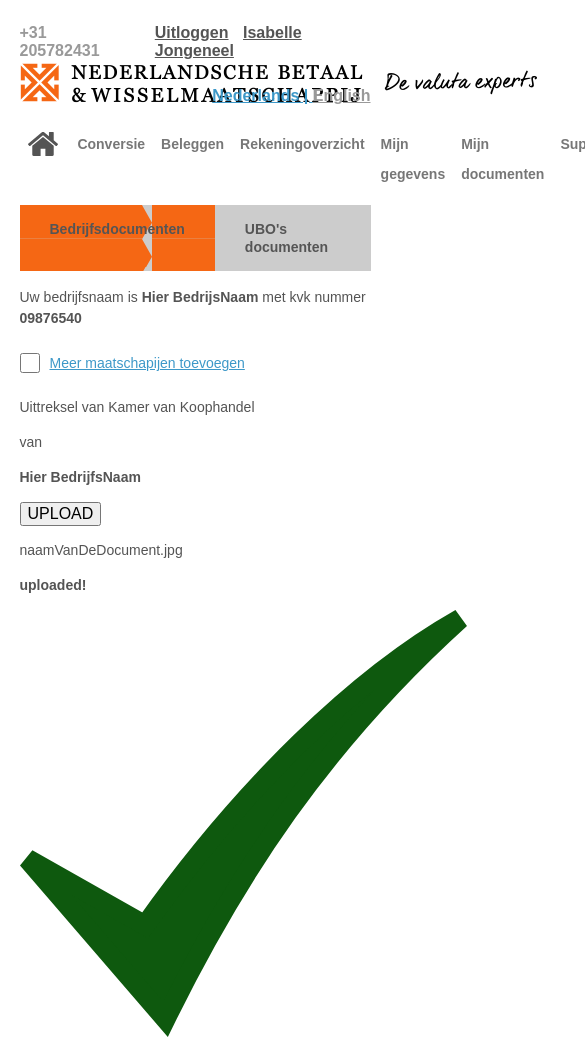
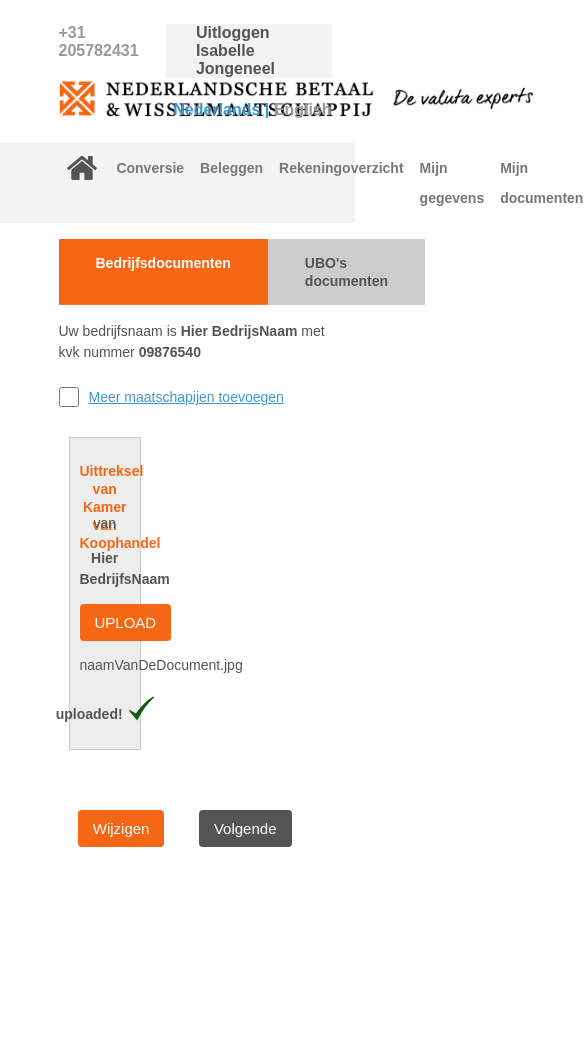
Before and after one commit to MaraAlexa/form-nbwm, a plain HTML site: page index.html in a window 390 px wide. Shown: the top 1044 px of the page, 585 px wide, since content can reach past the window. After the commit the page ends 887 px from the top, so only its background shows below. Drawn offline with Linux system fonts and the light colour scheme.

Commit message:
initial commit - unresponsive

```diff
--- a/css/styles.scss
+++ b/css/styles.scss
@@ -1,6 +1,8 @@
 $highlight: #f56714;
 $main: #545454;
 $links: #3d98c8;
+
+$type: active;
 
 * { //padding doesn't effect the width of the columns
 	box-sizing: border-box;
@@ -20,13 +22,15 @@ html, body {
 
 .wrapper {
 	width: 1440px;
-	max-width: 90%;
+	max-width: 70%;
 	margin: 0 auto;
 }
-
+#logo-nbwm {
+	width: 475px;
+	height: 39px;
+}
 #top-header {
 	padding: 1.5em 0;
-
 	.first-line-info {
 		display: flex;
     	justify-content: flex-end;
@@ -36,19 +40,25 @@ html, body {
     		font-weight: bold;
     	}
     	#user-info {
+				background-color: #f3f3f3;
+				padding: 0 20px 0 30px;
     		margin-left: 10%;
     		a {
     			margin-right: 10px;
     			font-weight: bold;
     			color: $main;
+					text-decoration: none;
     		}
     	}
 	}
 
 	.languages {
 		text-align: right;
-    	margin-top: -20px;
-   		font-weight: bold;
+    margin-top: -20px;
+   	font-weight: bold;
+		 a {
+			 text-decoration: none;
+		 }
    		a:first-child {
    			color: $links;
    		}
@@ -62,6 +72,10 @@ html, body {
 #main-header {
 	display: flex;
 	line-height: 30px;
+	background-color: #f3f3f3;
+	width: 200%;
+	margin-left: -250px;
+	padding: 10px 0 10px 250px;
 	#home{
 		height: 30px;
 		margin-right: 1vw;
@@ -94,16 +108,26 @@ html, body {
 #bedrijfsdocumenten, #ubo-documenten {
 	.active {
 
-		color: white;
+		background-image: url(../img/arrow-rect.svg);
+		background-size: cover;
+		background-color: white;
 
-		background-image: url(../img/arrow-rect.svg);
+		a {
+			color: white;
+		}
+
 	}
 	ul{
 		display: flex;
 		padding: 0;
+		li:first-child {
+			@if $type == active {
+				background-color: #ccc;
+			}
+		}
 		li {
 			list-style-type: none;
-    		padding: 15px 30px;
+    		padding: 15px 37px;
     		background-color: #ccc;
 
     		a {
@@ -113,11 +137,9 @@ html, body {
     			font-weight: bold;
     		}
     	}
-
-
 	}
 
-	p#info-bedrijfsnaam,p {
+	p#info-bedrijfsnaam, #info-ubo, p {
 			font-size: 14px;
     		line-height: 16px;
     		color: #545454;
@@ -139,8 +161,23 @@ html, body {
 		}
 	}
 
+	#info-ubo {
+		.radio-btns {
+			margin-top: 15px;
+			margin-left: 30px;
+			#ja , #nee {
+				margin: 4px 4px 4px 15px;
+			}
+		}
+	}
+	#cards-wrapper{
+		margin: 0 6%;
+	}
 	.row {
 		    display: flex;
+				#single-card-container {
+					width: 26.5%;
+				}
 				.container-card {
 					margin-right: 2.5%;
 					padding: 10px;
@@ -182,17 +219,18 @@ html, body {
 	}
 	.buttons-wrapper {
 		float: right;
-		margin: 30px 10px;
+		margin: 40px 10px;
 		#wijzigen-btn, #volgende-btn {
 			background-color: $highlight;
 		    border: none;
 		    color: white;
-		    padding: 10px 25px;
+		    padding: 10px 15px;
 		    text-align: center;
 		    text-decoration: none;
 		    display: inline-block;
 		    font-size: 15px;
 		    margin-right: 30px;
+				border-radius: 4px;
 		}
 		#volgende-btn {
 			background-color: #545454;
--- a/index.html
+++ b/index.html
@@ -66,8 +66,8 @@
 				</div>
 
 
-				<div class="upload-card">
-					<div class="container-card">
+				<div class="row" >
+					<div class="container-card" id="single-card-container">
 						<p class="title-upload-card">Uittreksel van Kamer van Koophandel</p>
 						<p>van</p>
 						<p class="bold">Hier BedrijfsNaam</p>
@@ -81,6 +81,7 @@
 						</div>
 					</div>
 				</div>
+				<!--end row  -->
 
 				<div class="buttons-wrapper">
 					<button class="wijzigen" id="wijzigen-btn">
```
Also changed, not shown: ubo.html (+9 -5 lines), css/styles.css, 1 other file.
